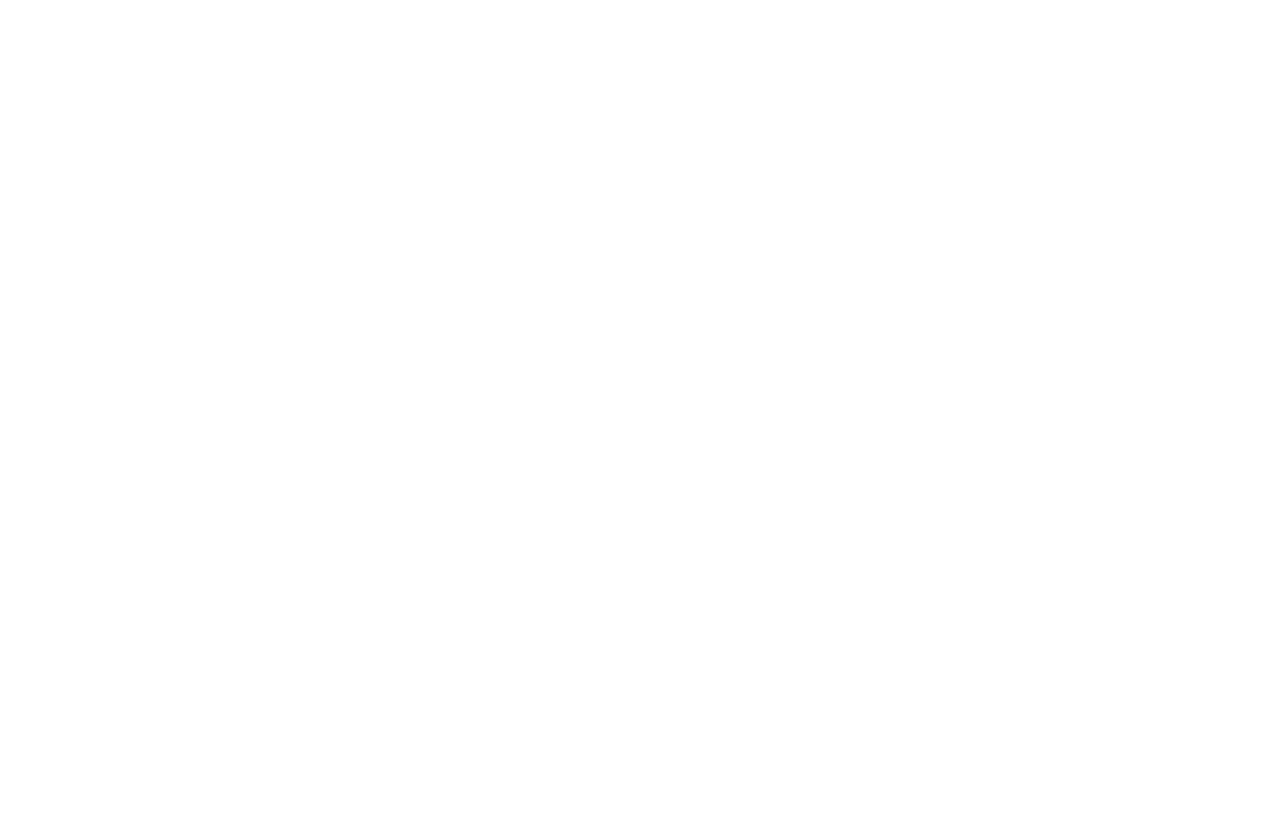
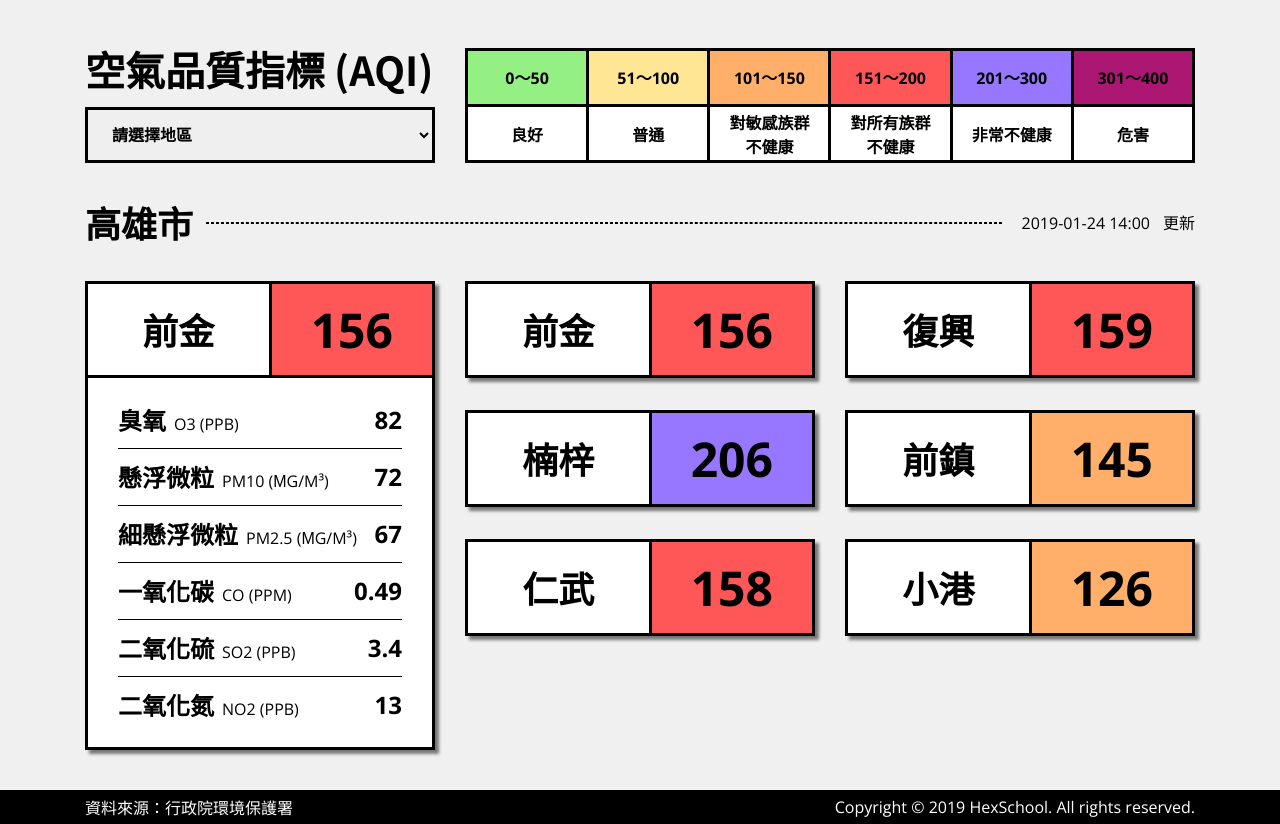
Before and after one commit to linonedollar/JSD5_AQI, a plain HTML site: page index.html in a window 1280 px wide. Before the commit the page ends 800 px from the top, so only its background shows below. Drawn offline with nearby package versions, Linux system fonts and the light colour scheme.

Commit message:
切版完成

```diff
--- a/index.html
+++ b/index.html
@@ -9,8 +9,129 @@
 </head>
 <body>
   <div class="warp">
-    <div class="container">
+    <div class="container fixHeight">
+      <div class="nav">
+        <div class="selectBlock">
+          <h1>空氣品質指標 (AQI)</h1>
+          <select name="" id="selectCountry">
+            <option value="">請選擇地區</option>
+          </select>
+        </div>
+        <table class="statusColorTable">
+          <thead>
+            <tr>
+              <th class="status great">0～50</th>
+              <th class="status normal">51～100</th>
+              <th class="status ok">101～150</th>
+              <th class="status notGood">151～200</th>
+              <th class="status myGod">201～300</th>
+              <th class="status danger">301～400</th>
+            </tr>
+          </thead>
+          <tbody>
+            <tr>
+              <td>良好</td>
+              <td>普通</td>
+              <td>對敏感族群<br>不健康</td>
+              <td>對所有族群<br>不健康</td>
+              <td>非常不健康</td>
+              <td>危害</td>
+            </tr>
+          </tbody>
+        </table>
+      </div>
+      <div class="hrLine">
+        <h2>高雄市</h2>
+        <span></span>
+        <p>
+          <span class="update">2019-01-24 14:00</span>更新
+        </p>
+      </div>
+      <div class="dashboard">
+        <div class="detail">
+          <div class="miniAQI">
+            <span class="ondetail">前金</span>
+            <span class="status notGood">156</span>
+          </div>
+          <ul>
+            <li>
+              <p>
+                臭氧<span class="engName">O3 (ppb)</span><span>82</span>
+              </p>
+            </li>
+            <li>
+              <p>
+                懸浮微粒<span class="engName">PM10 (μg/m³)</span><span>72</span>
+              </p>
+            </li>
+            <li>
+              <p>
+                細懸浮微粒<span class="engName">PM2.5 (μg/m³)</span><span>67</span>
+              </p>
+            </li>
+            <li>
+              <p>
+                一氧化碳<span class="engName">CO (ppm)</span><span>0.49</span>
+              </p>
+            </li>
+            <li>
+              <p>
+                二氧化硫<span class="engName">SO2 (ppb)</span><span>3.4</span>
+              </p>
+            </li>
+            <li>
+              <p>
+                二氧化氮<span class="engName">NO2 (ppb)</span><span>13</span>
+              </p>
+            </li>
+          </ul>
+        </div>
+        <ul class="resultList">
+          <li>
+            <div class="miniAQI">
+              <span>前金</span>
+              <span class="status notGood">156</span>
+            </div>
+          </li>
+          <li>
+            <div class="miniAQI">
+              <span>復興</span>
+              <span class="status notGood">159</span>
+            </div>
+          </li>
+          <li>
+            <div class="miniAQI">
+              <span>楠梓</span>
+              <span class="status myGod">206</span>
+            </div>
+          </li>
+          <li>
+            <div class="miniAQI">
+              <span>前鎮</span>
+              <span class="status ok">145</span>
+            </div>
+          </li>
+          <li>
+            <div class="miniAQI">
+              <span>仁武</span>
+              <span class="status notGood">158</span>
+            </div>
+          </li>
+          <li>
+            <div class="miniAQI">
+              <span>小港</span>
+              <span class="status ok">126</span>
+            </div>
+          </li>
+        </ul>
+      </div>
     </div>
+    <footer class="footer">
+      <div class="container footerInfo">
+        <h5>資料來源：行政院環境保護署</h5>
+        <p>Copyright © 2019 HexSchool. All rights reserved.</p>
+      </div>
+    </footer>
   </div>
   <script src="./js/all.js"></script>
 </body>
--- /dev/null
+++ b/scss/_AQI.scss
@@ -0,0 +1,213 @@
+.nav{
+  padding-top: 40px;
+  display: flex;
+  align-items: flex-end;
+}
+
+.selectBlock{
+  font-family: $TradFont;
+  margin-right: 30px;
+  h1{
+    @include settingFonts(40px,700);
+    margin-bottom: 8px;
+    line-height: 59px;
+  }
+  select{
+    @include settingFonts(16px,700);
+    border: 3px solid $borderColor;
+    width: 350px;
+    height: 56px;
+    outline: none;
+    padding-left: 20px;
+    cursor: pointer;
+    transition: border .3s;
+    &:hover,&:focus{
+      border: 3px solid orange;
+    }
+  }
+}
+
+.statusColorTable{
+  thead{
+    font-family: $EngFont;
+  }
+  tbody{
+    font-family: $TradFont;
+    background-color: white;
+  }
+  th, td{
+    text-align: center;
+    border: 3px solid $borderColor;
+    width: 121.67px;
+    height: 56px;
+    vertical-align: middle;
+    line-height: 24px;
+    font-weight: 700;
+  }
+  td{
+    transition: all .3s;
+    &:hover{
+      background-color: darken(white,20%);
+    }
+  }
+}
+
+.status{
+  &.great{
+    background-color: $color-great;
+  }
+  &.normal{
+    background-color: $color-normal;
+  }
+  &.ok{
+    background-color: $color-ok;
+  }
+  &.notGood{
+    background-color: $color-notGood;
+  }
+  &.myGod{
+    background-color: $color-myGod;
+  }
+  &.danger{
+    background-color: $color-danger;
+  }
+}
+
+.hrLine{
+  margin-top: 32px;
+  margin-bottom: 32px;
+  display: flex;
+  font-family: $TradFont;
+  align-items: center;
+  height: 54px;
+  white-space: nowrap;
+  h2{
+    @include settingFonts(36px,700);
+    margin-right: 13px;
+  }
+  p{
+    margin-left: 20px;
+    line-height: 24px;
+  }
+  .update{
+    font-family: $EngFont;
+    line-height: 22px;
+    margin-right: 13px;
+  }
+  & > span{
+    display: block;
+    width: 100%;
+    height: 100%;
+    position: relative;
+    &:after{
+      content: "";
+      position:absolute;
+      top: 50%;
+      left: 0;
+      right: 0;
+      border: 1px dashed black;
+    }
+  }
+}
+
+.dashboard{
+  display: flex;
+  font-family: $TradFont;
+}
+
+.detail{
+  margin-bottom: 40px;
+  margin-right: 30px;
+  box-shadow:4px 4px 3px rgba(black,0.5);
+  transition: transform .3s;
+  &:hover{
+    transform: translateY(-5px);
+  }
+  ul{
+    width: 350px;
+    padding: 30px;
+    background-color: white;
+    border: 3px solid $borderColor;
+    border-top:none;
+    li{
+      padding-top: 16px;
+      padding-bottom: 16px;
+      border-bottom: 1px solid black;
+      &:first-child{
+        padding-top: 0;
+      }
+      &:last-child{
+        padding-bottom: 0;
+        border-bottom:none;
+      }
+      p{
+        display: flex;
+        align-items: flex-end;
+        @include settingFonts(24px,700);
+        span{
+          font-family: $EngFont;
+          margin-left: auto;
+        }
+        .engName{
+          margin-left: 8px;
+          @include settingFonts(16px,400);
+        }
+      }
+    }
+  }
+}
+
+.miniAQI{
+  display: flex;
+  width: 350px;
+  height: 97px;
+  span{
+    display: block;
+    padding: 16px 39px;
+    font-family: $EngFont;
+    border: 3px solid $borderColor;
+    line-height: 59px;
+    @include settingFonts(48px, 700);
+  }
+  span:first-child{
+    width: 100%;
+    font-family: $TradFont;
+    border-right:none;
+    text-align: center;
+    background-color: white;
+    @include settingFonts(36px, 700);
+    transition: background-color .3s;
+    cursor: pointer;
+    &:hover{
+      background-color: darken(white,20%);
+    }
+    &:active{
+      box-shadow:1px 1px 3px 2px rgba(20%,20%,40%,0.5) inset;
+    }
+    &.ondetail{
+      cursor: default;
+      &:active{
+        box-shadow:none;
+      }
+    }
+  }
+}
+
+.resultList{
+  display: flex;
+  justify-content: space-between;
+  flex-wrap: wrap;
+  align-self: flex-start;
+  li{
+    margin-bottom: 32px;
+    box-shadow:4px 4px 3px rgba(black,0.5);
+    transition: transform .3s;
+    &:hover{
+      transform: translateY(-5px);
+    }
+  }
+}
+
+.fixHeight{
+  min-height: calc(100vh - 34px);
+}
--- a/scss/_layout.scss
+++ b/scss/_layout.scss
@@ -1,7 +1,26 @@
 .warp{
-  background-color: #E5E5E5;
+  background-color: $bgcolor;
 }
 .container{
   margin: 0 auto;
   max-width: 1280px;
+  padding-right: 85px;
+  padding-left: 85px;
 }
+
+.footer{
+  background-color: #000000;
+  padding-top: 6px;
+  padding-bottom: 6px;
+  .footerInfo{
+    display: flex;
+    justify-content: space-between;
+    align-items: center;
+    color:#FFFFFF;
+    font-family: $EngFont;
+    line-height: 22px;
+    h5{
+      font-family: $TradFont;
+    }
+  }
+}
--- /dev/null
+++ b/scss/_variable.scss
@@ -0,0 +1,10 @@
+$bgcolor: #F0F0F0;
+$color-great:#95F084;
+$color-normal:#FFE695;
+$color-ok:#FFAF6A;
+$color-notGood:#FF5757;
+$color-myGod:#9777FF;
+$color-danger:#AD1774;
+$borderColor: #000000;
+$TradFont:'Noto Sans TC', sans-serif;
+$EngFont:'Open Sans', sans-serif;
--- a/scss/all.scss
+++ b/scss/all.scss
@@ -1,4 +1,7 @@
 @import "_reset";
-@import url('https://fonts.googleapis.com/css?family=Open+Sans:400,700,700i,800');
+@import "_variable";
+@import url('https://fonts.googleapis.com/css?family=Open+Sans:400,700');
+@import url('https://fonts.googleapis.com/css?family=Noto+Sans+TC:400,700');
 @import "_mixins";
 @import "_layout";
+@import "_AQI"
```
Also changed, not shown: css/all.min.css, 1 other file.
